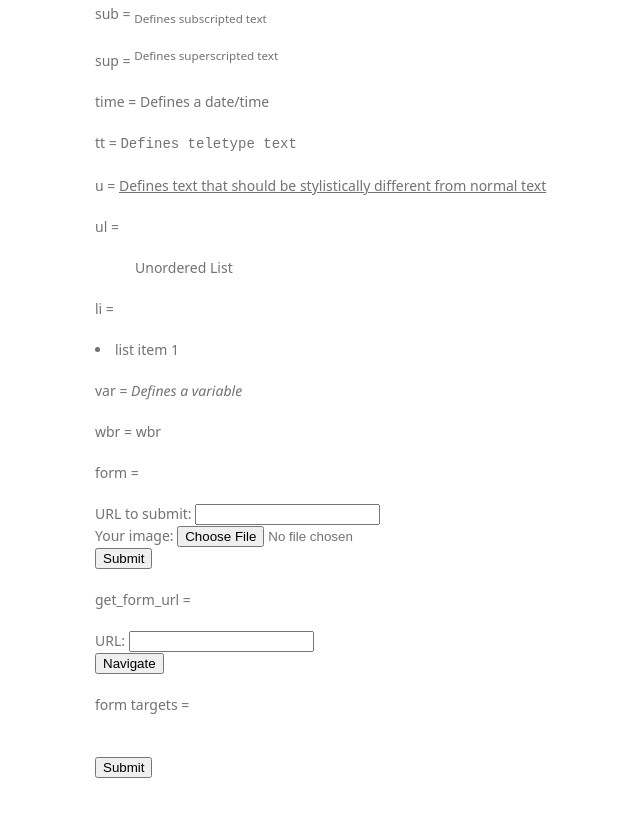
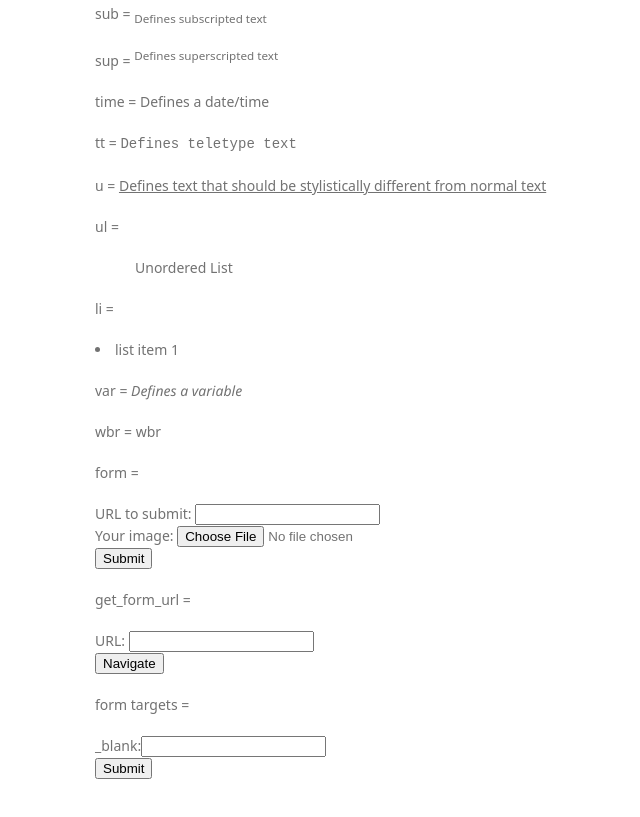
Before and after one commit to my-tools/Project1, a plain HTML site: page index.html in a window 1280 px wide. Shown: the part 2475-3292 px from the top of the page, without its empty margins (475-1115 px from the left). Drawn offline with Linux system fonts and the light colour scheme; a web font is replaced by a local one.

Commit message:
Update index.html

```diff
--- a/index.html
+++ b/index.html
@@ -99,7 +99,7 @@
 </form>
 </p>
 
-<p>form targets = <form action="demo_form.asp" method="get" target="_blank"Test:<input type="text" name="text1"><br>
+<p>form targets = <form action="demo_form.asp" method="get" target="_blank">_blank:<input type="text" name="text1"><br>
     <input type="submit" value="Submit">
   </form>
 </p>
```
